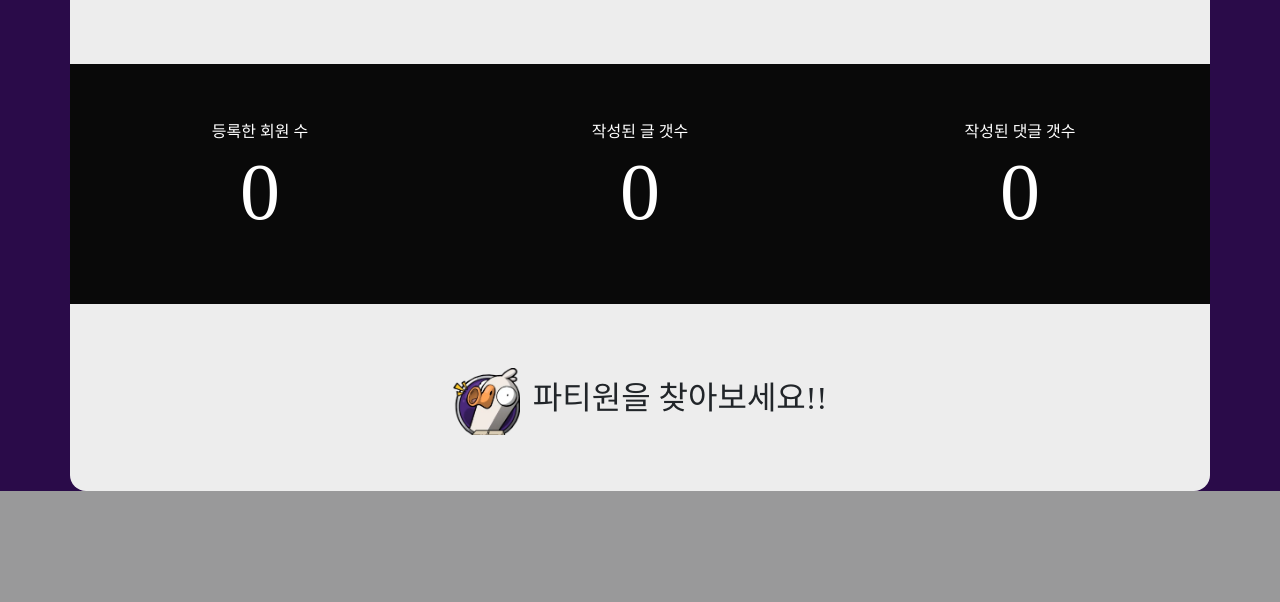
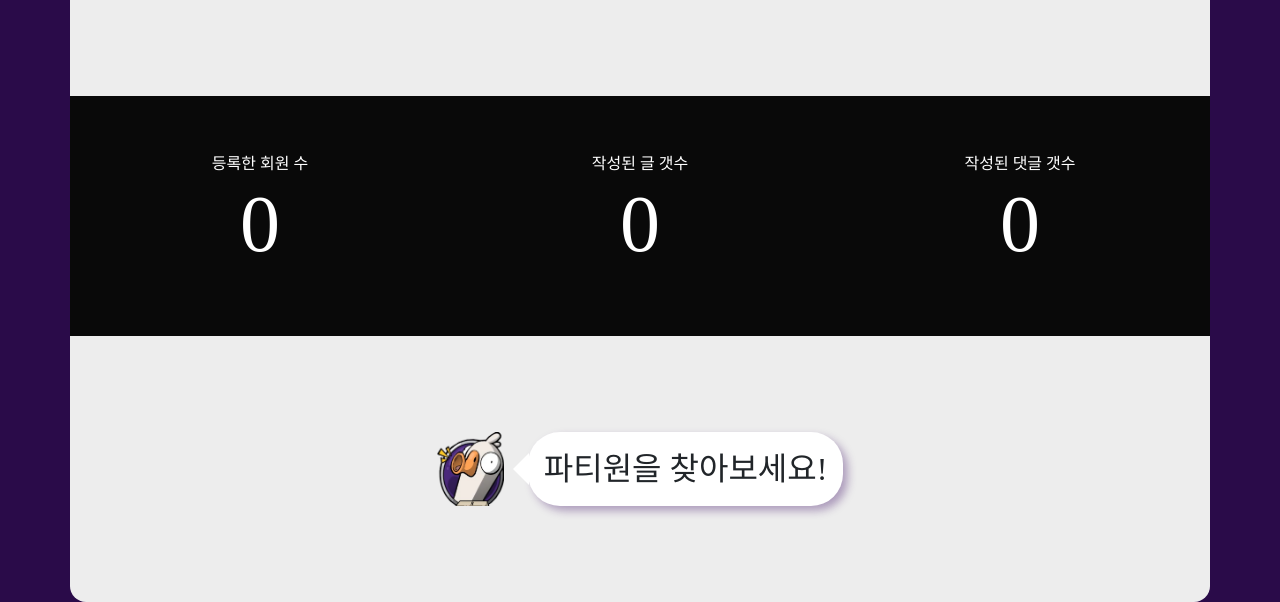
Before and after one commit to caretim/Pair-PJT1021, a Django app: page /reviews/index/ in a window 1280 px wide. Shown: the part 1007-1609 px from the top of the page. Before the commit the page ends 1498 px from the top, so only its background shows below. Run offline with Django 3.2, Linux system fonts and the light colour scheme; data that the repository does not hold is empty; some libraries are stand-ins or nearby versions; some web fonts are replaced.

Commit message:
update: reviews-index style

```diff
--- a/reviews/templates/reviews/index.html
+++ b/reviews/templates/reviews/index.html
@@ -3,6 +3,7 @@
 {% load static %}
 {% block content %}
 <!-- 캐러셀 -->
+<div class="text-center">
   <div id="carouselExampleIndicators" class="carousel slide" data-bs-ride="carousel">
     <div class="carousel-indicators">
       <button type="button" data-bs-target="#carouselExampleIndicators" data-bs-slide-to="0" class="active" aria-current="true" aria-label="Slide 1"></button>
@@ -46,27 +47,40 @@
     </div>
   </div>
 
-<h2 class="retro"><img src="{% static 'images/info.png' %}" class="info-message">파티원을 찾아보세요!!</h2>
-<div class="row">
+  <!-- 말풍선 -->
+  <div class="info-message-div d-flex justify-content-center">
+    <img src="{% static 'images/info.png' %}">
+    <div class="speech-bubble d-flex align-items-center">
+      <h2 class="retro info-message">파티원을 찾아보세요!</h2>
+    </div>
+  </div>
+
+  <div class="row row-cols-3 mx-5">
     {% for data in all_data %}
-    <div class="index-card col-4">
-      <a href="{% url 'reviews:detail' data.pk %}">
+    <a href="{% url 'reviews:detail' data.pk %}" class="col index-card-a">
+      <div class="index-card">
+          <!-- 카드 이미지 -->
+          <div>
             <img src="{% static 'images/goose.png' %}">
+          </div>
+          <!-- 까만 텍스트 박스 -->
           <div class="index-card-content d-flex justify-content-between align-items-end">
-          <div>
+            <div class="d-flex flex-column align-items-start">
+              <div class="index-card-content-title-div">
                 <h1>{{ data.title }}</h1>
+              </div>
               <h2>{{ data.user }}</h2>
             </div>
-          <div>
-            <p class="m-0 ">인원</p>
+            <div class="d-flex flex-column align-items-end">
+              <p class="m-0">인원</p>
               <h1>{{ data.join_member.all.count }}/{{ data.member }}</h1>
             </div>
           </div>
+        </div>
       </a>
-    </div>
     {% endfor %}
   </div>
-
+</div>
 {% endblock %}
 
 
--- a/static/css/style.css
+++ b/static/css/style.css
@@ -32,9 +32,10 @@
 }
 
 /* index.html */
+/* 카운터 */
 .index-counter {
   background-color: rgb(9, 9, 9);
-  margin: 4rem 0;
+  margin: 6rem 0;
 }
 .index-counter>div {
   padding: 3.5rem 0;
@@ -42,25 +43,90 @@
 .index-counter h1 {
   font-size: 5rem;
 }
+
+/* 말풍선 */
+.info-message-div{
+  margin-bottom: 3rem;
+}
+.info-message-div>img {
+  width:4.2rem;
+  margin-right: 1.5rem;
+}
 .info-message {
-  width:4.2rem;
-  margin-right: 0.8rem;
+  margin: 0;
 }
+.speech-bubble {
+	position: relative;
+	background: #ffffff;
+	border-radius: 2rem;
+  padding: 1.1rem 1rem;
+  box-shadow: 0.3rem 0.3rem 0.5rem rgb(77, 35, 114, 0.4);
+}
+.speech-bubble:after {
+	content: '';
+	position: absolute;
+	left: 0;
+	top: 50%;
+	border: 1rem solid transparent;
+	border-right-color: #ffffff;
+	border-left: 0;
+	margin-top: -1rem;
+	margin-left: -0.95rem;
+}
+
+/* 카드 리스트 */
 .index-card {
   position: relative;
+  margin: 1rem;
+}
+.index-card-a {
+  color: white;
+  text-decoration: none;
   padding: 0;
 }
-.index-card>a {
-  color: white;
+
+@keyframes index-card-ani{
+  to {
+    transform: translate(0, -0.5rem);
+  }
 }
-.index-card img {
+.index-card-a:hover {
+  color: rgb(158, 113, 178);
+  animation: 0.2s index-card-ani forwards;
+}
+/* 이미지에는 꼭 div로 묶어서 relative 주기!! */
+.index-card div>img {
   width: 100%;
-  object-fit: cover;
+  opacity: 0.7;
+  border-radius: 0.4rem;
 }
 .index-card-content {
   position: absolute;
+  left: 0;
   bottom: 0;
   height: 40%;
   width: 100%;
-  background-color: rgb(0,0,0,0.65);
+  padding: 0.7rem 1.2rem;
+  border-radius: 0 0 0.4rem 0.4rem;
+  background-color: rgb(0,0,0,0.75);
 }
+.index-card-content h1 {
+  font-size: 2.2rem;
+  font-weight: bold;
+  text-overflow: ellipsis;
+  overflow: hidden;
+  white-space: nowrap;
+}
+.index-card-content-title-div {
+  height: 2.4rem;
+  width: 17rem;
+  text-align: start;
+  margin-bottom: 0.5rem;
+}
+.index-card-content h2 {
+  font-size: 1.3rem;
+  padding-bottom: 2.2rem;
+}
+.index-card-content p {
+  font-size: 1.2rem;
+}
--- a/templates/base.html
+++ b/templates/base.html
@@ -54,7 +54,7 @@
     </nav>
 
     <!-- 컨텐츠 -->
-    <div class="container text-center simple base-contents">
+    <div class="container simple base-contents">
       {% block content %}{% endblock content %}
     </div>
     {% bootstrap_javascript %}
```
Lines whose indentation alone changed are shown as unchanged.
